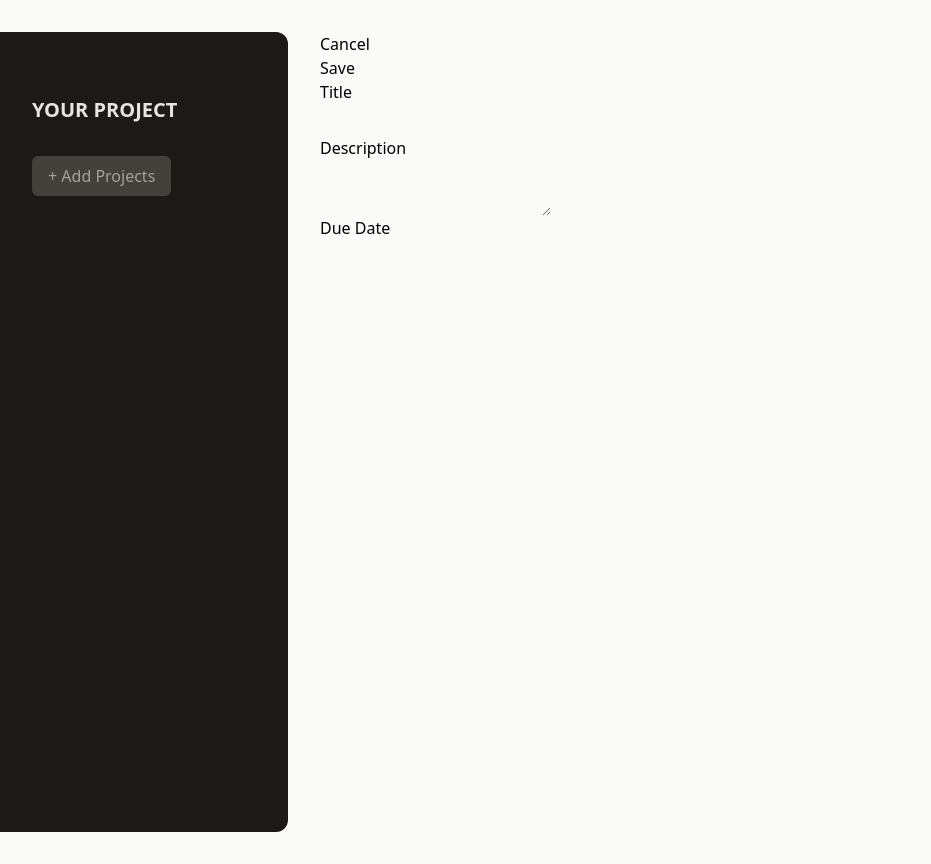
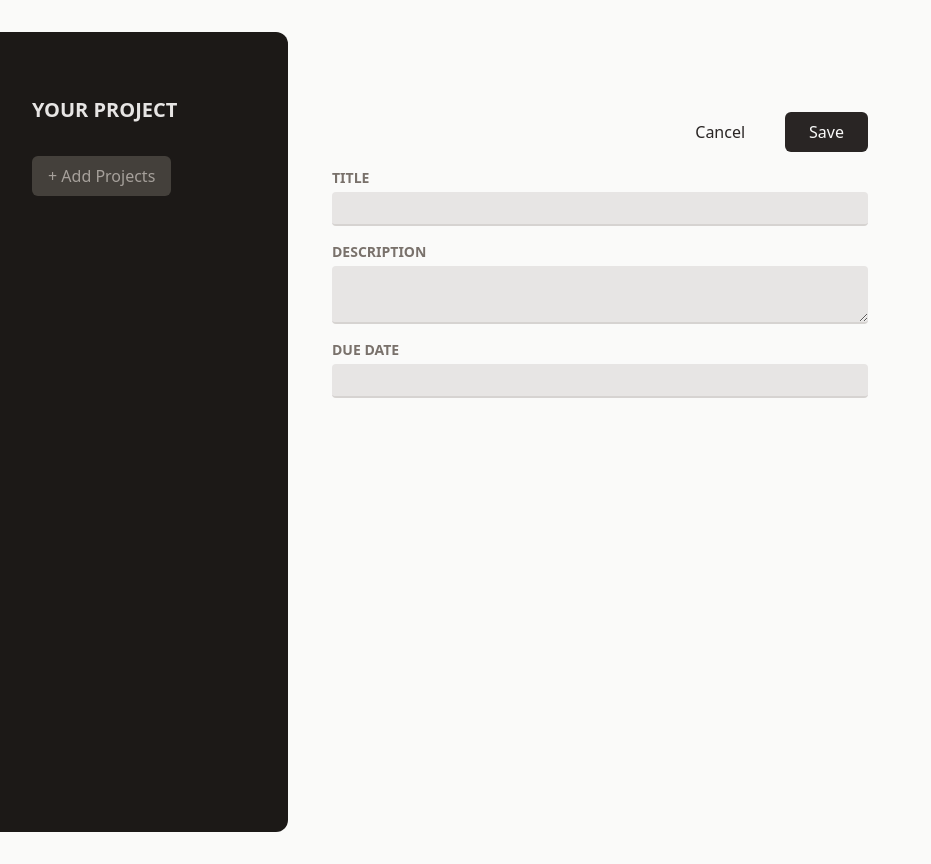
Before and after one commit to Shahbaaz92/My-Project-Manager, a React (Vite) app: page / in a window 1280 px wide. Shown: the whole page, without its empty margins (0-931 px from the left). Built offline with nearby package versions, Linux system fonts and the light colour scheme.

Commit message:
Update App.jsx

```diff
--- a/src/components/CreateProject.jsx
+++ b/src/components/CreateProject.jsx
@@ -1,15 +1,18 @@
-// import noProjectsImg from "../assets/no-projects.png";
 import Input from "./Input";
 
 function CreateProject() {
   return (
-    <div>
-      <menu>
+    <div className="w-[35rem] mt-16 px-3">
+      <menu className="flex items-center justify-end gap-4 my-4 ">
         <li>
-          <button>Cancel</button>
+          <button className="px-6 py-2 rounded-md text-stone-800 hover:text-stone-950 hover:bg-stone-200 cursor-pointer">
+            Cancel
+          </button>
         </li>
         <li>
-          <button>Save</button>
+          <button className="px-6 py-2 rounded-md bg-stone-800 text-stone-50 hover:bg-stone-950  cursor-pointer">
+            Save
+          </button>
         </li>
       </menu>
       <div>
@@ -22,7 +25,3 @@ function CreateProject() {
 }
 
 export default CreateProject;
-
-{
-  /* <img src={noProjectsImg} alt="Project Board" className="w-20" /> */
-}
--- a/src/components/Input.jsx
+++ b/src/components/Input.jsx
@@ -1,8 +1,16 @@
 function Input({ textarea, label, ...props }) {
+  const inputStyleClass =
+    "bg-stone-200 p-1 border-b-2 border-stone-300 text-stone-600 rounded-sm focus:outline-none focus:border-stone-600";
   return (
-    <p className="flex flex-col gap-2">
-      <label>{label}</label>
-      {textarea ? <textarea {...props} /> : <input {...props} />}
+    <p className="flex flex-col gap-1 my-4">
+      <label className="text-sm font-bold uppercase text-stone-500 ">
+        {label}
+      </label>
+      {textarea ? (
+        <textarea {...props} className={inputStyleClass} />
+      ) : (
+        <input {...props} className={inputStyleClass} />
+      )}
     </p>
   );
 }
--- /dev/null
+++ b/src/components/NoProjectSelected.jsx
@@ -0,0 +1,11 @@
+import noProjectsImg from "../assets/no-projects.png";
+
+function NoProjectSelected() {
+  return (
+    <div>
+      <img src={noProjectsImg} alt="Project Board" className="w-20" />
+    </div>
+  );
+}
+
+export default NoProjectSelected;
```
